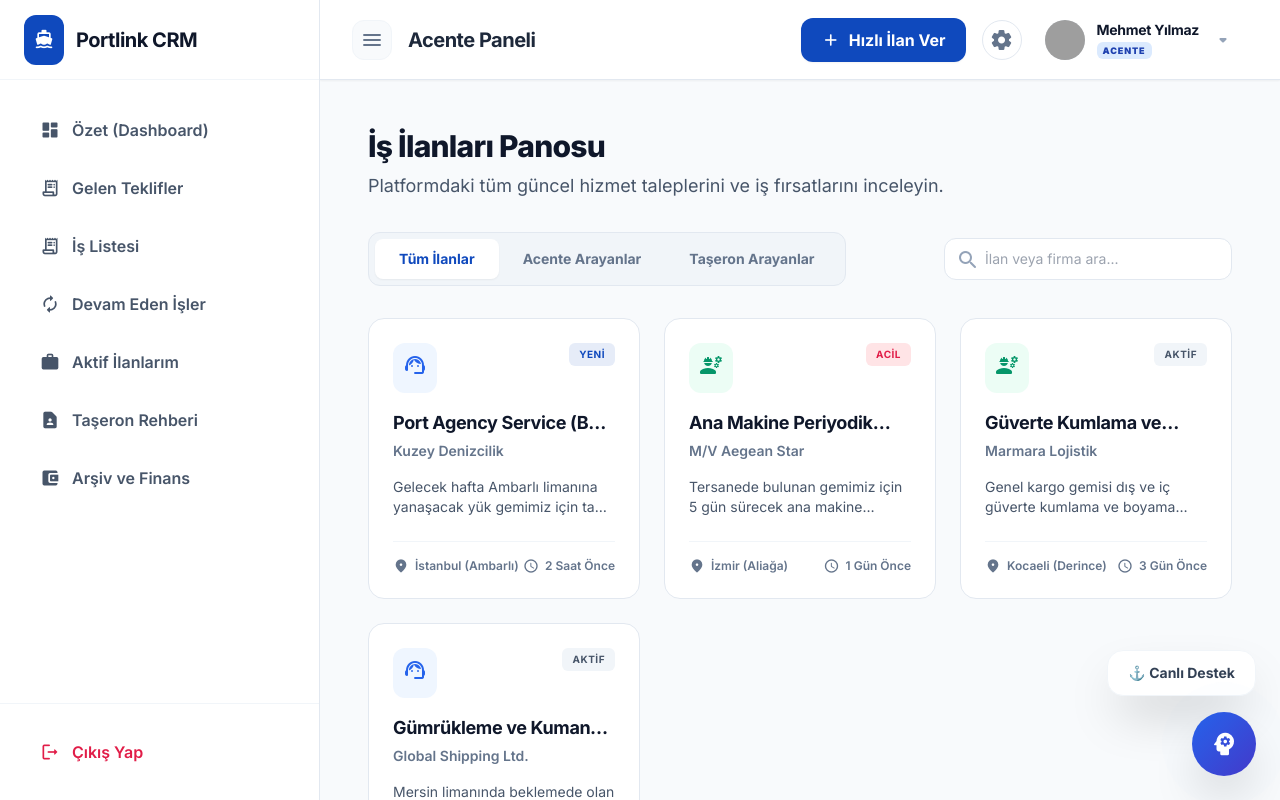
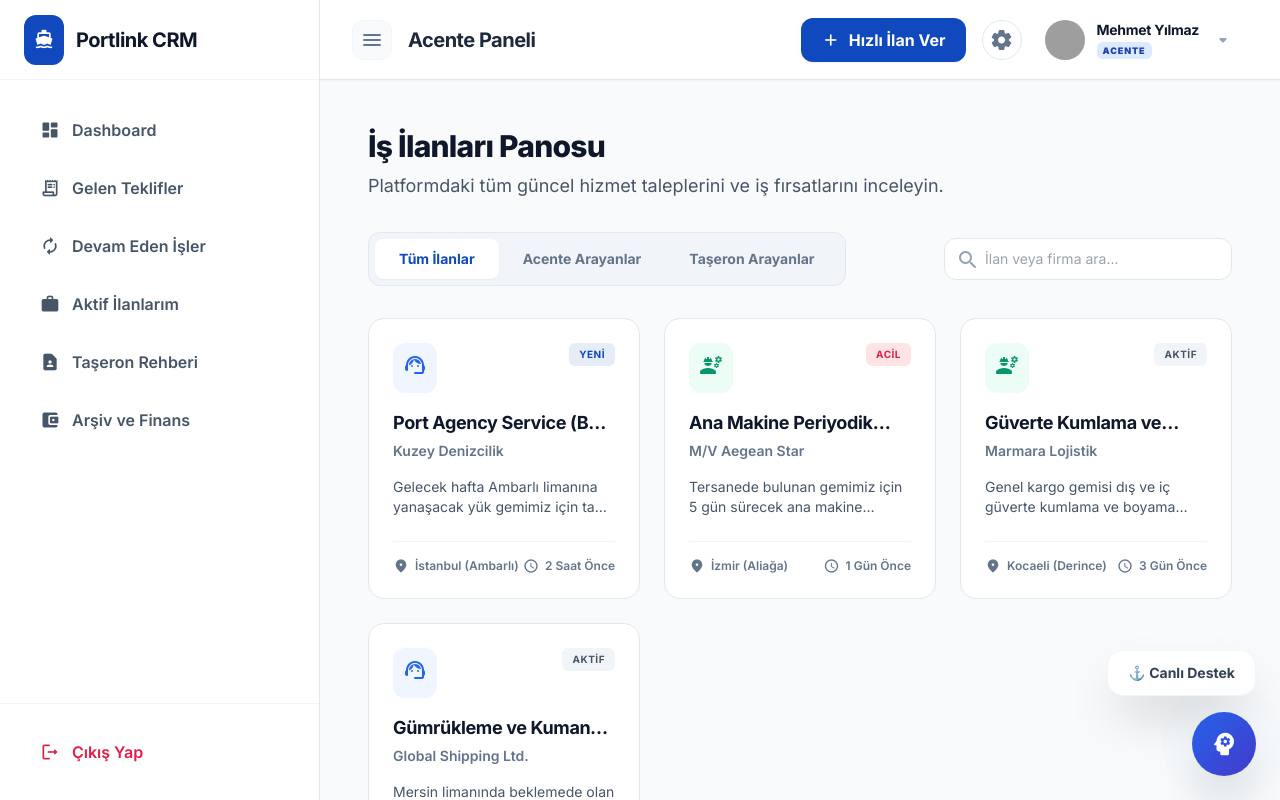
Before and after one commit to codyoltr/portlink, a React (Vite) app: page /home in a window 1280 px wide. Built offline with nearby package versions, Linux system fonts and the light colour scheme; grey boxes are pictures that could not be loaded.

Commit message:
sidebar düzenlendi: dashboard güncellendi, iş listesi kaldırıldı

```diff
--- a/src/features/dashboard/components/LocalAgentDashboard/DashboardLayout.tsx
+++ b/src/features/dashboard/components/LocalAgentDashboard/DashboardLayout.tsx
@@ -40,9 +40,8 @@ const DashboardLayout: React.FC<DashboardLayoutProps> = ({ children, role }) =>
   };
 
   const agentNavItems = [
-    { label: 'Özet (Dashboard)', path: `/dashboard/agent`, icon: 'dashboard' },
+    { label: 'Dashboard', path: `/dashboard/agent/job-list`, icon: 'dashboard' },
     { label: 'Gelen Teklifler', path: `/dashboard/agent/offers`, icon: 'receipt_long' },
-    { label: 'İş Listesi', path: `/dashboard/agent/job-list`, icon: 'receipt_long' },
     { label: 'Devam Eden İşler', path: `/dashboard/agent/assigned`, icon: 'autorenew' },
     { label: 'Aktif İlanlarım', path: `/dashboard/agent/jobs`, icon: 'work' },
     { label: 'Taşeron Rehberi', path: `/dashboard/agent/subcontractor-directory`, icon: 'contact_page' },
```
